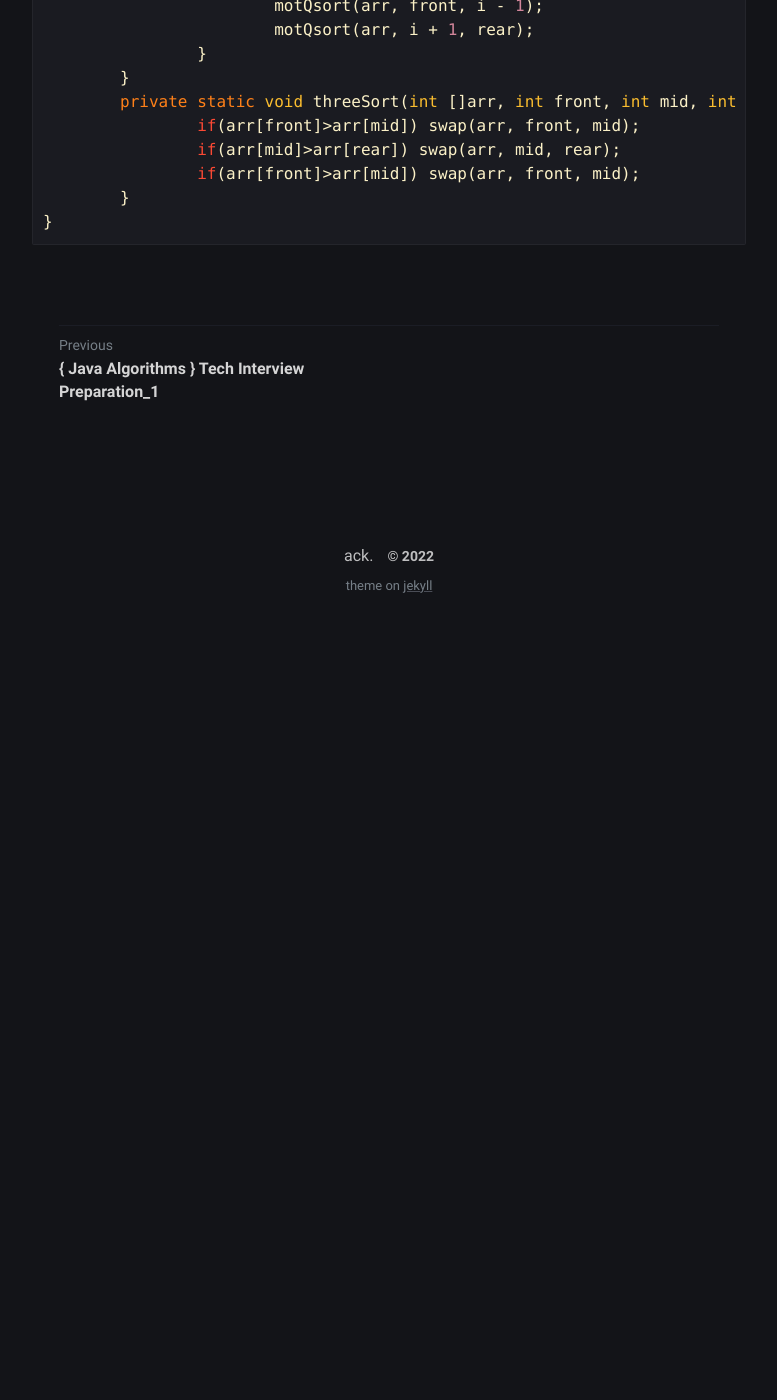
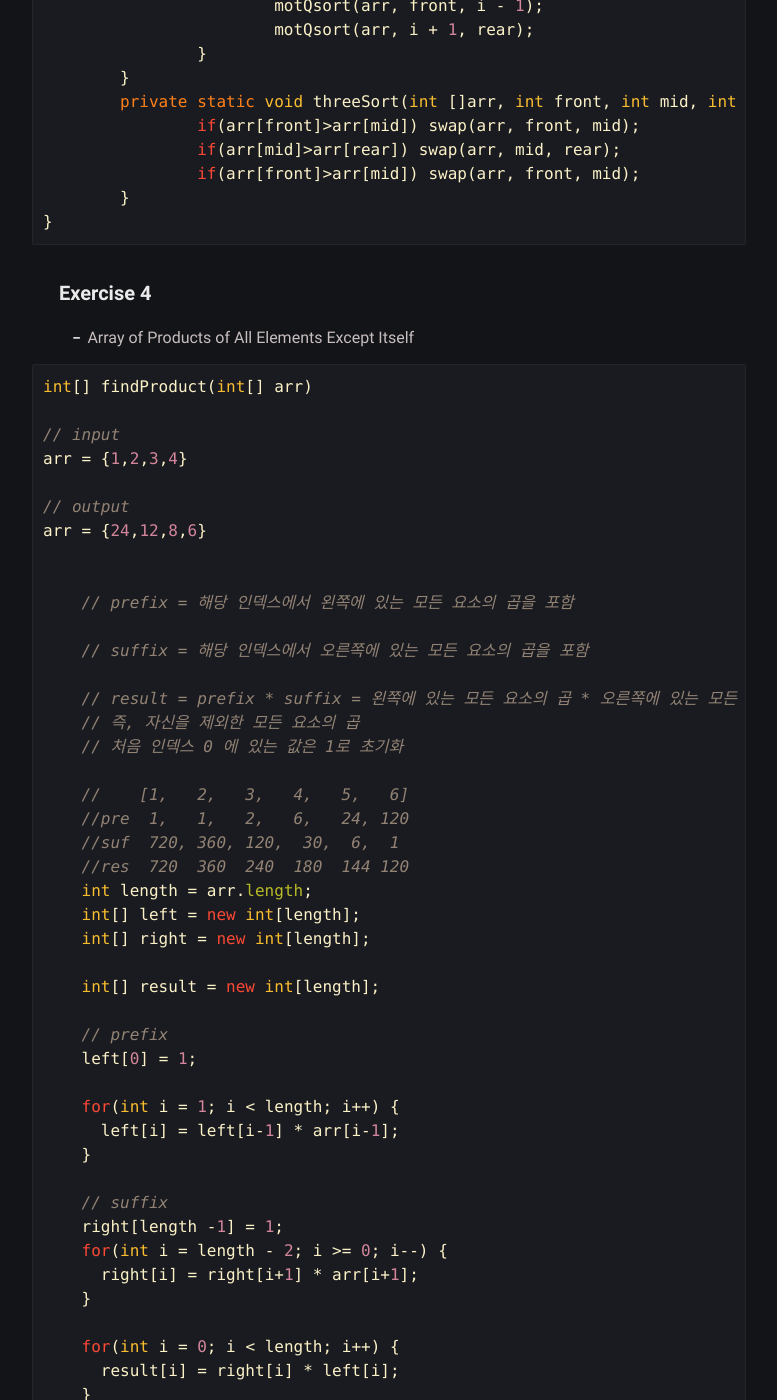
Before and after one commit to Hyukjoo-Lee/Hyukjoo-Lee.github.io, a Jekyll site: the page built from _posts/2022-12-05-Java_Algorithms_array.markdown, in a window 1280 px wide and 1400 px high, scrolled down 5345 px. Shown: the whole window, without its empty margins (251-1028 px from the left). Built offline with Jekyll 4.4.1, drawn with Linux system fonts in a browser that asks for light colours; before the commit the page ends 5975 px from its top, so only the background shows below that; some of the changed text lies outside the part shown.

````diff
--- a/_posts/2022-11-19-Tech Interview Preparation_2.markdown
+++ b/_posts/2022-12-05-Java_Algorithms_array.markdown
@@ -1,6 +1,6 @@
 ---
 title: "{ Java Algorithms } Array"
-date: 2022-11-19 23:00:00 +07:00
+date: 2022-12-05 23:00:00 +07:00
 tags: [Algorithm, Array, Quick sort, Coding Interview, java]
 ---
 
@@ -143,52 +143,52 @@ int[] answer = new int[2];
 2. 왼쪽의 모든 항목이 더 작고
 3. 오른쪽의 모든 항목이 더 크다
 
-- Array = [2, 6, 5, 3, 8, 7, 1, 0]
+Array = [2, 6, 5, 3, 8, 7, 1, 0]
 
-  1. 3 을 Pivot 으로 잡고 배열의 끝으로 이동하여 Pivot 을 제거
-     [2, 6, 5, 0, 8, 7, 1, 3]
-  2. (itemFromLeft) Pivot 보다 큰 왼쪽에서 시작 하는 첫 번째 요소 (6)
-  3. (itemFromRight) Pivot 보다 작은 오른쪽에 위치하는 요소 (1)
+1. 3 을 Pivot 으로 잡고 배열의 끝으로 이동하여 Pivot 을 제거
+   [2, 6, 5, 0, 8, 7, 1, 3]
+2. (itemFromLeft) Pivot 보다 큰 왼쪽에서 시작 하는 첫 번째 요소 (6)
+3. (itemFromRight) Pivot 보다 작은 오른쪽에 위치하는 요소 (1)
+4. Swap itemFromLeft with itemFromRight
+   [2, '1', 5, 0, 8, 7, '6', 3]
+5. 반복
+   (itemFromLeft) = 5
+   (itemFromRight) = 0
+   [2, 1, '0', '5', 8, 7, 6, 3]
+6. 종료 조건
+   itemFromLeft 인덱스가 종 itemFromRight 인덱스 보다 큼
+   (itemFromLeft) = 5 (index is '4')
+   (itemFromRight) = 0 (index is '3')
+7. Swap itemFromLeft with Pivot
+   [2, 1, 0, '3', 8, 7, 6, '5']
+8. Pivot 의 3 가지 조건 확인
+
+- 최종 정렬된 배열의 correct position 에 있다 (v)
+- 왼쪽의 모든 항목이 더 작고 (v)
+- 오른쪽의 모든 항목이 더 크다 (v)
+
+9. Recursive
+
+- 더 큰 파티션으로 퀵 정렬 다시 수행
+  => [8, 7, 6, 5]
+
+  1. 7 을 Pivot 으로 잡고 배열의 끝으로 이동하여 Pivot 을 제거
+     [8, '5', 6, '7']
+  2. (itemFromLeft) Pivot 보다 큰 왼쪽에서 시작 하는 첫 번째 요소 (8)
+  3. (itemFromRight) Pivot 보다 작은 오른쪽에 위치하는 요소 (6)
   4. Swap itemFromLeft with itemFromRight
-     [2, '1', 5, 0, 8, 7, '6', 3]
+     ['6', 5, '8', 7]
   5. 반복
-     (itemFromLeft) = 5
-     (itemFromRight) = 0
-     [2, 1, '0', '5', 8, 7, 6, 3]
   6. 종료 조건
      itemFromLeft 인덱스가 종 itemFromRight 인덱스 보다 큼
-     (itemFromLeft) = 5 (index is '4')
-     (itemFromRight) = 0 (index is '3')
+     (itemFromLeft) = 8 (index is '2')
+     (itemFromRight) = 5 (index is '1')
   7. Swap itemFromLeft with Pivot
-     [2, 1, 0, '3', 8, 7, 6, '5']
+     [6, 5, '7', '8']
   8. Pivot 의 3 가지 조건 확인
-
-  - 최종 정렬된 배열의 correct position 에 있다 (v)
-  - 왼쪽의 모든 항목이 더 작고 (v)
-  - 오른쪽의 모든 항목이 더 크다 (v)
-
-  9. Recursive
-
-  - 더 큰 파티션으로 퀵 정렬 다시 수행
-    => [8, 7, 6, 5]
-
-    1. 7 을 Pivot 으로 잡고 배열의 끝으로 이동하여 Pivot 을 제거
-       [8, '5', 6, '7']
-    2. (itemFromLeft) Pivot 보다 큰 왼쪽에서 시작 하는 첫 번째 요소 (8)
-    3. (itemFromRight) Pivot 보다 작은 오른쪽에 위치하는 요소 (6)
-    4. Swap itemFromLeft with itemFromRight
-       ['6', 5, '8', 7]
-    5. 반복
-    6. 종료 조건
-       itemFromLeft 인덱스가 종 itemFromRight 인덱스 보다 큼
-       (itemFromLeft) = 8 (index is '2')
-       (itemFromRight) = 5 (index is '1')
-    7. Swap itemFromLeft with Pivot
-       [6, 5, '7', '8']
-    8. Pivot 의 3 가지 조건 확인
-       - 최종 정렬된 배열의 correct position 에 있다 (v)
-       - 왼쪽의 모든 항목이 더 작고 (v)
-       - 오른쪽의 모든 항목이 더 크다 (v)
+     - 최종 정렬된 배열의 correct position 에 있다 (v)
+     - 왼쪽의 모든 항목이 더 작고 (v)
+     - 오른쪽의 모든 항목이 더 크다 (v)
 
 ##### Now, you can understand the concept => Do recurtion to handle the rest of it.
 
@@ -229,3 +229,57 @@ class QuickSort {
 	}
 }
 ```
+
+#### Exercise 4
+
+- Array of Products of All Elements Except Itself
+
+```java
+int[] findProduct(int[] arr)
+
+// input
+arr = {1,2,3,4}
+
+// output
+arr = {24,12,8,6}
+
+
+    // prefix = 해당 인덱스에서 왼쪽에 있는 모든 요소의 곱을 포함
+
+    // suffix = 해당 인덱스에서 오른쪽에 있는 모든 요소의 곱을 포함
+
+    // result = prefix * suffix = 왼쪽에 있는 모든 요소의 곱 * 오른쪽에 있는 모든 요소의 곱
+    // 즉, 자신을 제외한 모든 요소의 곱
+    // 처음 인덱스 0 에 있는 값은 1로 초기화
+
+    //    [1,   2,   3,   4,   5,   6]
+    //pre  1,   1,   2,   6,   24, 120
+    //suf  720, 360, 120,  30,  6,  1
+    //res  720  360  240  180  144 120
+    int length = arr.length;
+    int[] left = new int[length];
+    int[] right = new int[length];
+
+    int[] result = new int[length];
+
+    // prefix
+    left[0] = 1;
+
+    for(int i = 1; i < length; i++) {
+      left[i] = left[i-1] * arr[i-1];
+    }
+
+    // suffix
+    right[length -1] = 1;
+    for(int i = length - 2; i >= 0; i--) {
+      right[i] = right[i+1] * arr[i+1];
+    }
+
+    for(int i = 0; i < length; i++) {
+      result[i] = right[i] * left[i];
+    }
+
+    return result;
+
+
+```
````
Also changed, not shown: _posts/2022-12-06-Java_Algorithms_linked_list.markdown (added, +160 -0 lines).
